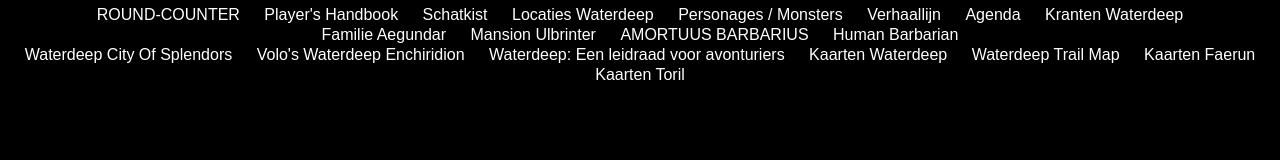
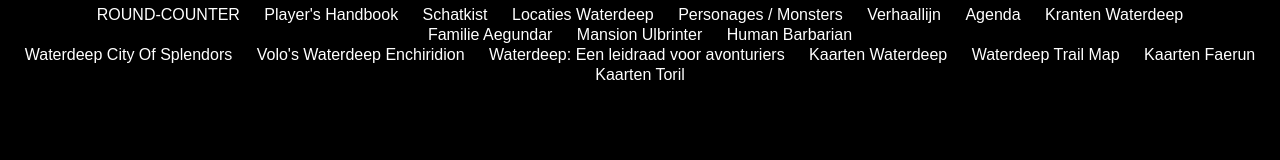
Before and after one commit to buizenradio/ribstick.github.io, a plain HTML site: page menutop.html in a window 1280 px wide. Drawn offline with Linux system fonts and the light colour scheme.

Commit message:
Update menutop.html

```diff
--- a/menutop.html
+++ b/menutop.html
@@ -21,7 +21,7 @@
 <BR>
     <li><a href="documenten/familieaegundar.pdf" target="iframe_b" >Familie Aegundar</a></li>
     <li><a href="documenten/Mansion.pdf" target="iframe_b" >Mansion Ulbrinter</a></li>
-    <li><a href="background.html" target="iframe_b" >AMORTUUS BARBARIUS</a></li>
+
     <li><a href="documenten/humanbarbarian.pdf" target="iframe_b" >Human Barbarian</a></li>
 <BR>
     <li><a href="documenten/Waterdeepcityofsplendors.pdf" target="iframe_b" >Waterdeep City Of Splendors</a></li>
```
